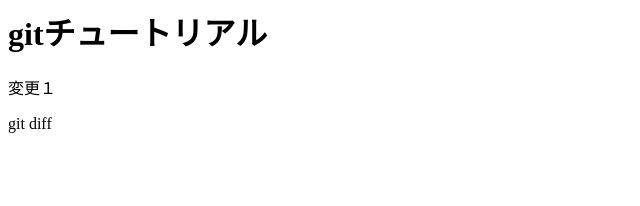
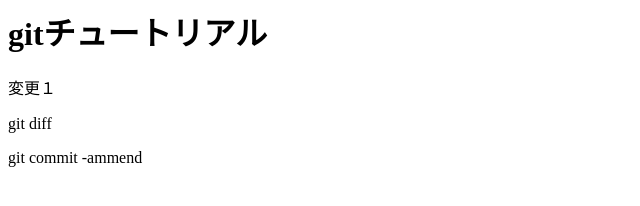
Before and after one commit to kd-mitsu/git_practice, a plain HTML site: page index.html in a window 1280 px wide. Shown: the whole page, without its empty margins (0-640 px from the left). Drawn offline with Linux system fonts and the light colour scheme.

Commit message:
git commit --amend

```diff
--- a/index.html
+++ b/index.html
@@ -1,3 +1,4 @@
 <h1>gitチュートリアル</h1>
 <p>変更１</p>
 <p>git diff</p>
+<p>git commit -ammend</p>
```
